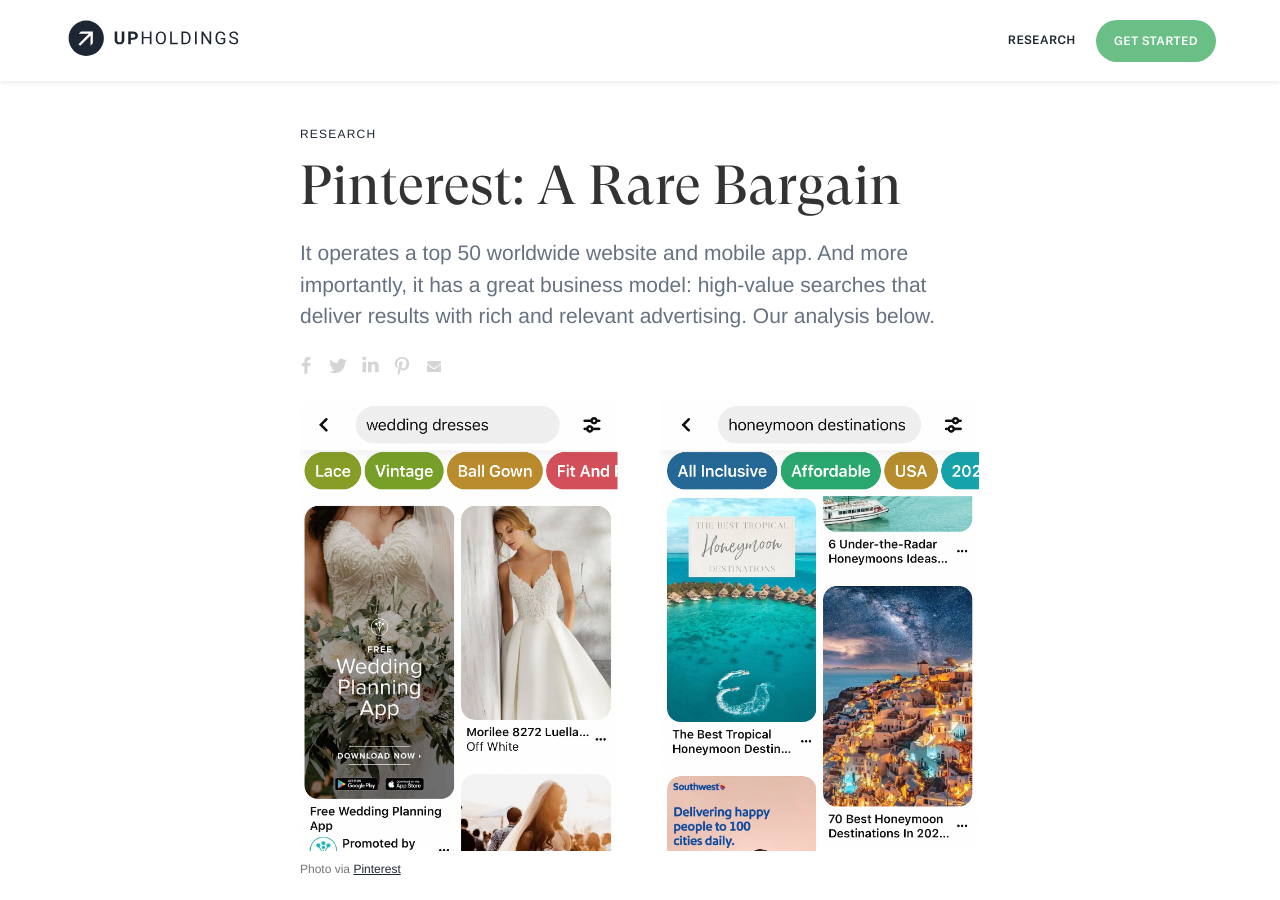
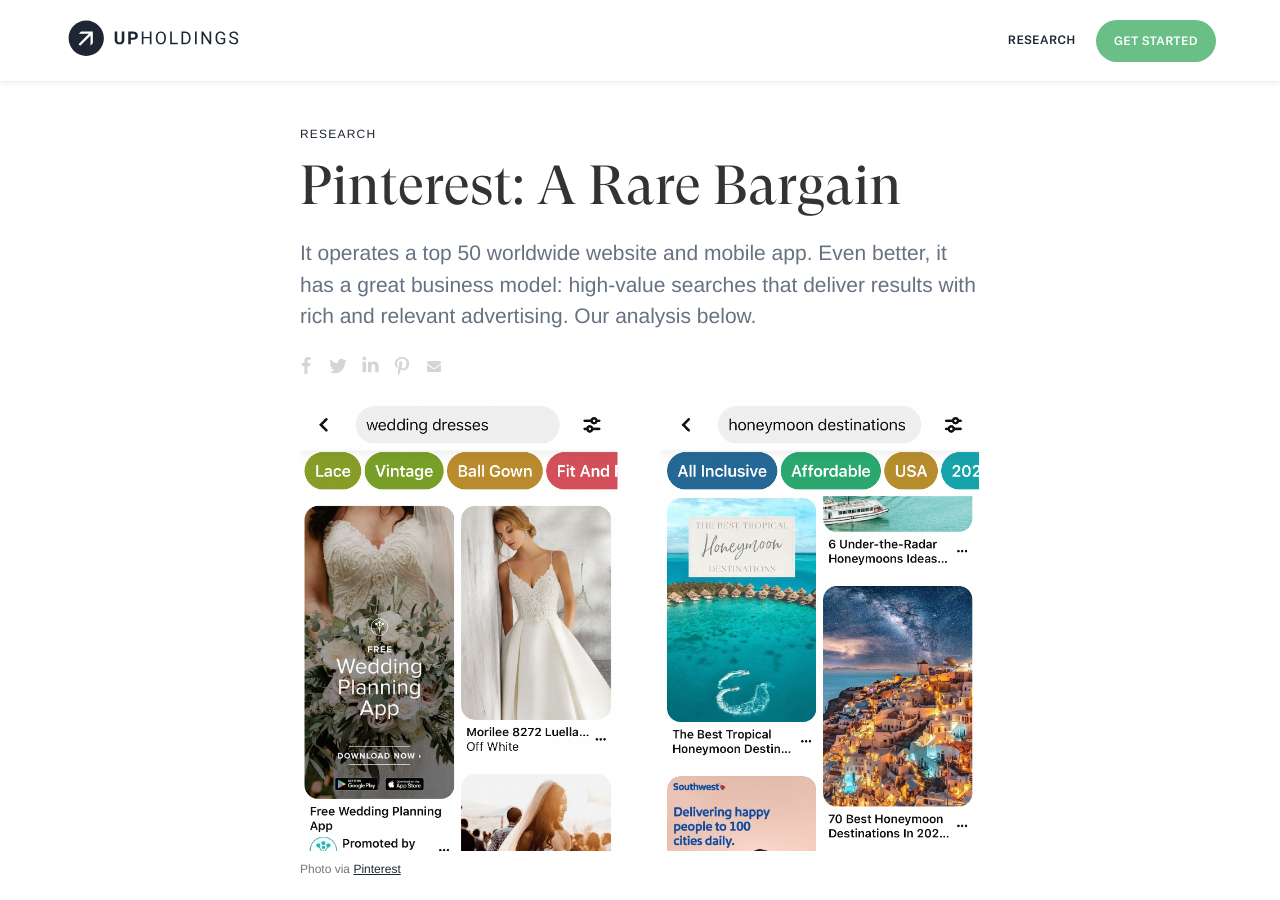
Before and after one commit to willanderson/Upholdings, a Jekyll site: the page built from _posts/2020-02-13-pinterest-a-rare-bargain.markdown, in a window 1280 px wide and 900 px high. Built offline with Jekyll 4.4.1, drawn with Linux system fonts in a browser that asks for light colours; nearby versions of some CDN libraries; some web fonts are replaced; comment, search, counter and statistics services are not loaded.

Commit message:
Updated Pinterest A Rare Bargain

```diff
--- a/_posts/2020-02-13-pinterest-a-rare-bargain.markdown
+++ b/_posts/2020-02-13-pinterest-a-rare-bargain.markdown
@@ -1,9 +1,9 @@
 ---
 title: 'Pinterest: A Rare Bargain'
 date: 2020-02-13 04:51:00 Z
-summary: 'It operates a top 50 worldwide website and mobile app. And more importantly,
-  it has a great business model: high-value searches that deliver results with rich
-  and relevant advertising. Our analysis below.'
+summary: 'It operates a top 50 worldwide website and mobile app. Even better, it has
+  a great business model: high-value searches that deliver results with rich and relevant
+  advertising. Our analysis below.'
 image: "/uploads/Screen%20Shot%202020-02-12%20at%208.42.35%20PM.png"
 credit:
 - Pinterest
```
